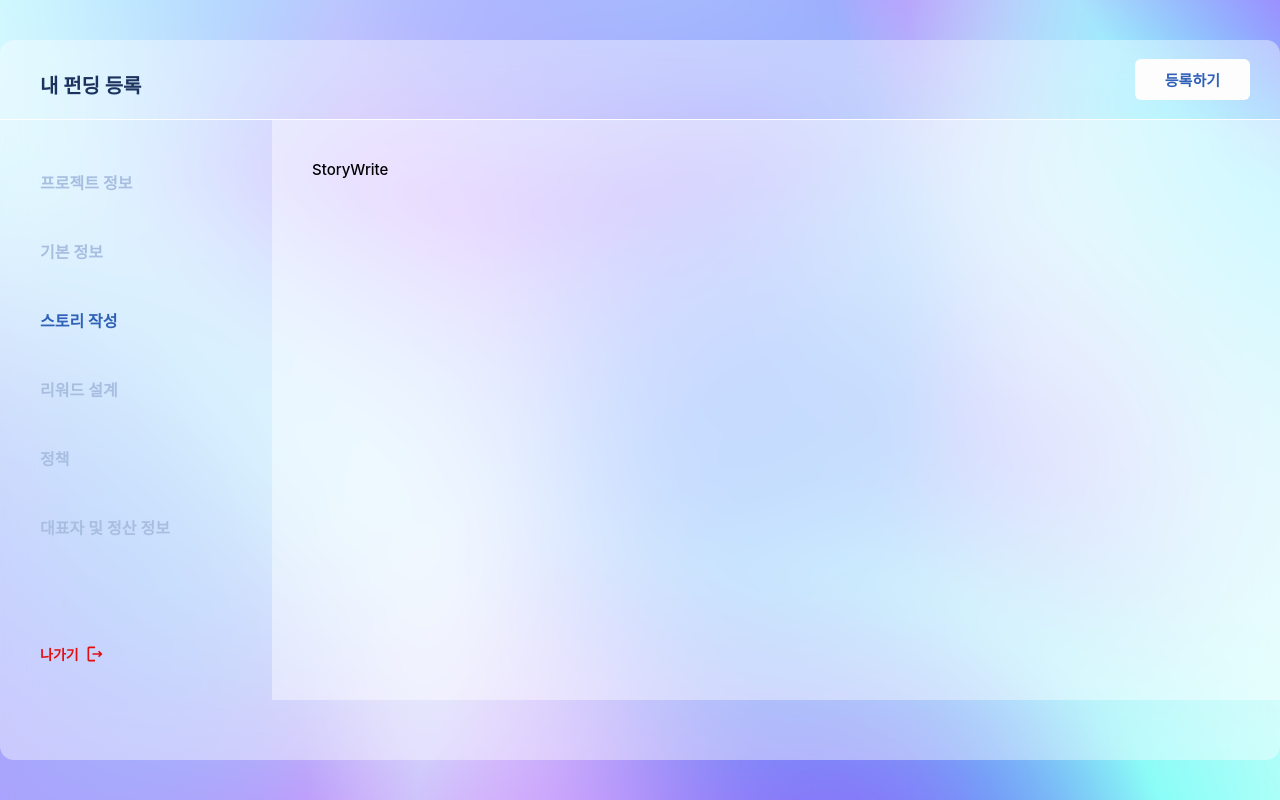
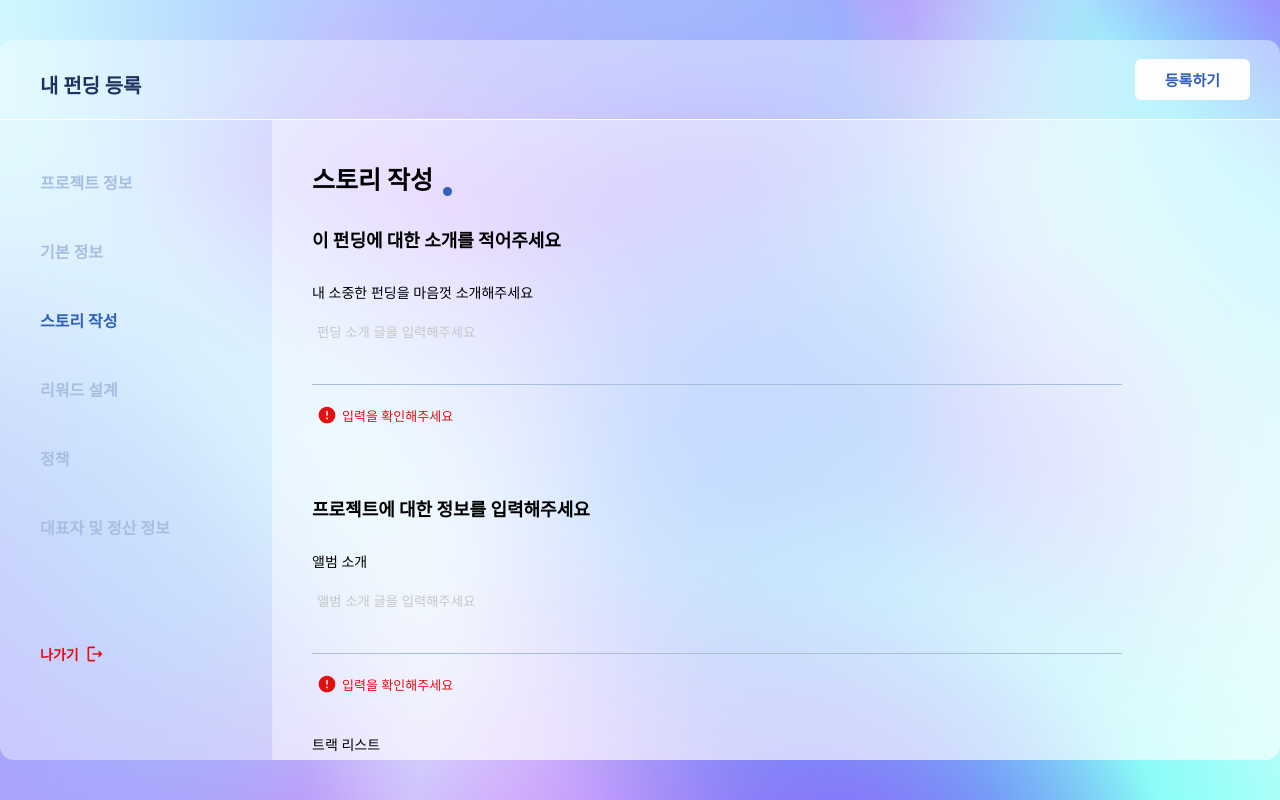
Before and after one commit to soun997/blooming, a React (Vite) app in the folder client/: page /add-fund in a window 1280 px wide. Both pictures are taken after a click on the element "스토리 작성". Built offline with nearby package versions, Linux system fonts and the light colour scheme; a web font is replaced by a local one.

Commit message:
[S09P22A105-344] feat: 스토리 작성 화면 구현

```diff
--- a/client/src/components/AddPage/FormComponent.tsx
+++ b/client/src/components/AddPage/FormComponent.tsx
@@ -71,6 +71,58 @@ export const FormForText = ({
   );
 };
 
+export const FormForLongText = ({
+  title,
+  placeholder,
+  errorCheck,
+  setValid,
+  validIdx,
+  initKeyword,
+}: TextProps) => {
+  const [keyword, setKeyword] = useState(initKeyword);
+  const [validCheck, setValidCheck] = useState(false);
+
+  useEffect(() => {
+    setKeyword(initKeyword);
+    const isValid = errorCheck(initKeyword); // 검증 결과 저장
+    setValidCheck(isValid);
+    setValid({ validIdx, validValue: initKeyword, isValid }); //상위 페이지에 결과 전달
+  }, []);
+
+  const handleLongErrorCheck = (e: React.ChangeEvent<HTMLTextAreaElement>) => {
+    const value = e.target.value;
+    setKeyword(value);
+    const isValid = errorCheck(value); // 검증 결과 저장
+    setValidCheck(isValid);
+    setValid({ validIdx, validValue: value, isValid }); //상위 페이지에 결과 전달
+  };
+
+  return (
+    <EachFormForText>
+      <ContentTitle>{title}</ContentTitle>
+      <FormWithValid>
+        <LongFormBox
+          placeholder={placeholder}
+          value={keyword}
+          onChange={handleLongErrorCheck}
+          isLong={true}
+        ></LongFormBox>
+      </FormWithValid>
+      {validCheck ? (
+        <CorrectCheck>
+          <SuccessSvg />
+          확인되었습니다
+        </CorrectCheck>
+      ) : (
+        <ErrorCheck>
+          <ErrorSvg />
+          입력을 확인해주세요
+        </ErrorCheck>
+      )}
+    </EachFormForText>
+  );
+};
+
 export const FormForUpload = ({
   title,
   subInfo,
@@ -103,6 +155,7 @@ export const FormForUpload = ({
 
 interface StyleProps {
   placeholder?: string;
+  isLong?: boolean;
 }
 
 const EachFormForText = styled.div`
@@ -126,12 +179,30 @@ const FormBox = styled.input<StyleProps>`
   border: none;
   width: 300px;
   background: none;
+  height: ${(props) => props.isLong && '400px'};
   border-bottom: 1px solid var(--main2-color);
   &::placeholder {
     color: var(--gray-color);
     font-weight: 300;
   }
 
+  &:focus {
+    outline: none !important;
+  }
+`;
+const LongFormBox = styled.textarea<StyleProps>`
+  padding: 10px 5px 30px;
+  border: none;
+  width: 800px;
+  background: none;
+  height: max-content;
+  border: none;
+  resize: none;
+  border-bottom: 1px solid var(--main2-color);
+  &::placeholder {
+    color: var(--gray-color);
+    font-weight: 300;
+  }
   &:focus {
     outline: none !important;
   }
@@ -187,4 +258,8 @@ const UploadButton = styled.div`
   padding: 7px 15px;
   border-radius: 6px;
   cursor: pointer;
+
+  &:hover {
+    background-color: var(--main1-color);
+  }
 `;
--- a/client/src/components/AddPage/StoryWrite.tsx
+++ b/client/src/components/AddPage/StoryWrite.tsx
@@ -1,7 +1,219 @@
-import React from 'react';
+import styled from 'styled-components';
+import { useEffect, useState } from 'react';
+import { MainTitle } from '@style/common';
+import { FundAddInfo, StoryInfoInAdd } from '@type/ProcessInfo';
+import { FormForLongText, FormForText, FormForUpload } from './FormComponent';
+import {
+  validIntroduce,
+  validTotalAmount,
+} from '@utils/validation/AddStoryInfoValid';
 
-const StoryWrite = () => {
-  return <div>StoryWrite</div>;
+interface Props {
+  data: StoryInfoInAdd;
+  setData: React.Dispatch<React.SetStateAction<FundAddInfo>>;
+}
+
+export interface ValidCheck {
+  validIdx: number;
+  validValue: string;
+  isValid: boolean;
+}
+
+const updatestoryInfo = (prevInfo: FundAddInfo, storyInfo: StoryInfoInAdd) => {
+  return {
+    ...prevInfo,
+    storyInfo: storyInfo,
+  };
 };
 
+const StoryWrite = ({ data, setData }: Props) => {
+  const [storyInfo, setstoryInfo] = useState<StoryInfoInAdd>(data);
+  const [validInputCheck, setValidInputCheck] = useState<ValidCheck>({
+    validIdx: 0,
+    validValue: '',
+    isValid: false,
+  });
+
+  useEffect(() => {
+    if (validInputCheck.isValid) {
+      switch (validInputCheck.validIdx) {
+        case 0:
+          //프로젝트 소개
+          storyInfo.summary = validInputCheck.validValue;
+          setData((prevInfo) => updatestoryInfo(prevInfo, storyInfo));
+          break;
+
+        case 1:
+          //앨범 정보
+          storyInfo.moreInfo.album_desc = validInputCheck.validValue;
+          setData((prevInfo) => updatestoryInfo(prevInfo, storyInfo));
+          break;
+
+        case 2:
+          //트랙리스트
+          storyInfo.moreInfo.track_list = validInputCheck.validValue;
+          setData((prevInfo) => updatestoryInfo(prevInfo, storyInfo));
+          break;
+
+        case 3:
+          //구성품
+          storyInfo.moreInfo.album_img = validInputCheck.validValue;
+          setData((prevInfo) => updatestoryInfo(prevInfo, storyInfo));
+          break;
+
+        case 4:
+          //프로젝트 티저 영상
+          storyInfo.teaser = validInputCheck.validValue;
+          setData((prevInfo) => updatestoryInfo(prevInfo, storyInfo));
+          break;
+
+        case 5:
+          //프로젝트 예산
+          storyInfo.budget = parseInt(validInputCheck.validValue);
+          setData((prevInfo) => updatestoryInfo(prevInfo, storyInfo));
+          break;
+
+        default:
+          break;
+      }
+    }
+  }, [validInputCheck]);
+
+  return (
+    <div>
+      <Title>
+        스토리 작성<div className="dot"></div>
+      </Title>
+      <QuestionFrame>
+        <Subtitle>이 펀딩에 대한 소개를 적어주세요</Subtitle>
+        <Contents>
+          <FormForLongText
+            title="내 소중한 펀딩을 마음껏 소개해주세요"
+            placeholder="펀딩 소개 글을 입력해주세요"
+            validIdx={0}
+            setValid={setValidInputCheck}
+            errorCheck={validIntroduce}
+            initKeyword={storyInfo.summary}
+          />
+        </Contents>
+      </QuestionFrame>
+      <QuestionFrame>
+        <Subtitle>프로젝트에 대한 정보를 입력해주세요</Subtitle>
+        <Contents>
+          <FormForLongText
+            title="앨범 소개"
+            placeholder="앨범 소개 글을 입력해주세요"
+            validIdx={1}
+            setValid={setValidInputCheck}
+            errorCheck={validIntroduce}
+            initKeyword={storyInfo.moreInfo.album_desc}
+          />
+          <FormForUpload
+            title="트랙 리스트"
+            subInfo={[
+              '트랙리스트 이미지 원본을 업로드 해주세요.',
+              'JPG, JPEG, PNG / 10MB 이하 파일 1개만 업로드 가능해요.',
+            ]}
+            setValid={setValidInputCheck}
+            validIdx={2}
+          />
+          <FormForUpload
+            title="구성품"
+            subInfo={[
+              '앨범 구성품 예시 이미지 원본을 업로드 해주세요.',
+              'JPG, JPEG, PNG / 10MB 이하 파일 1개만 업로드 가능해요.',
+            ]}
+            setValid={setValidInputCheck}
+            validIdx={3}
+          />
+        </Contents>
+      </QuestionFrame>
+      <QuestionFrame>
+        <Subtitle>관련 티저 영상이 있으신가요?</Subtitle>
+        <Contents>
+          <FormForText
+            title="펀딩과 관련한 짧은 영상이면 좋을 것같아요 !"
+            placeholder="영상을 확인할 수 있는 링크를 입력해주세요"
+            validIdx={4}
+            setValid={setValidInputCheck}
+            errorCheck={validIntroduce}
+            initKeyword={storyInfo.teaser}
+          />
+        </Contents>
+      </QuestionFrame>
+      <QuestionFrame>
+        <Subtitle>마지막으로, 이 프로젝트의 총 예산을 적어주세요</Subtitle>
+        <Contents>
+          <FormForText
+            title="투자자들에게 예산 정보가 공개됩니다"
+            placeholder="총 예산을 입력해주세요"
+            validIdx={5}
+            setValid={setValidInputCheck}
+            errorCheck={validTotalAmount}
+            initKeyword={storyInfo.budget.toString()}
+          />
+        </Contents>
+      </QuestionFrame>
+    </div>
+  );
+};
+
+const Title = styled(MainTitle)`
+  font-size: 25px;
+  display: flex;
+  margin-bottom: 30px;
+`;
+
+const QuestionFrame = styled.div`
+  margin-bottom: 60px;
+`;
+
+const Subtitle = styled.div`
+  font-weight: 700;
+  font-size: 18px;
+  display: flex;
+  align-items: center;
+  margin-bottom: 30px;
+
+  span {
+    margin-top: 3px;
+    margin-left: 5px;
+    color: var(--error-color);
+    font-size: 18px;
+  }
+`;
+const Contents = styled.div`
+  display: flex;
+  flex-direction: column;
+  gap: 30px;
+  margin-top: 20px;
+
+  .rows {
+    display: flex;
+    align-items: center;
+    gap: 20px;
+  }
+`;
+
+interface styleProps {
+  active?: boolean;
+}
+
+const Chip = styled.div<styleProps>`
+  cursor: pointer;
+  width: fit-content;
+  height: fit-content;
+  padding: 10px 20px;
+  background-color: ${(props) =>
+    props.active ? 'var(--main1-color)' : 'var(--gray-color)'};
+  color: var(--white-color);
+  font-size: 14px;
+  font-weight: 400;
+  border-radius: 6px;
+
+  &:hover {
+    background-color: var(--main1-color);
+  }
+`;
+
 export default StoryWrite;
--- a/client/src/pages/AddFund.tsx
+++ b/client/src/pages/AddFund.tsx
@@ -50,7 +50,6 @@ const InitInfo: FundAddInfo = {
   },
   storyInfo: {
     budget: 15000000,
-    image: '',
     moreInfo: {
       album_desc: '',
       album_img: '',
@@ -68,7 +67,7 @@ const AddFund = () => {
   const components = [
     <ProjectInfo data={totalInfo.projectInfo} setData={setTotalInfo} />,
     <DefaultInfo data={totalInfo.defaultInfo} setData={setTotalInfo} />,
-    <StoryWrite />,
+    <StoryWrite data={totalInfo.storyInfo} setData={setTotalInfo} />,
     <Reward />,
     <Policy />,
     <RepresentInfo />,
@@ -145,6 +144,7 @@ const Title = styled.div`
 
 const ContextFrame = styled.div`
   display: flex;
+  overflow-y: hidden;
 `;
 const LeftContext = styled.div`
   width: 20%;
@@ -173,9 +173,10 @@ const Subtitle = styled.div<Props>`
 `;
 
 const RightContext = styled.div`
-  height: 500px;
+  flex-grow: 1; /* 이 부분을 추가합니다. */
+  overflow-y: auto; /* 내용이 넘칠 경우 스크롤이 생기도록 합니다. */
   width: 80%;
-  overflow-y: scroll;
+  /* overflow-y: scroll; */
   padding: 40px;
   background-color: #ffffff69;
   &::-webkit-scrollbar {
--- a/client/src/types/ProcessInfo.ts
+++ b/client/src/types/ProcessInfo.ts
@@ -37,7 +37,6 @@ export type DefaultInfoInAdd = {
 };
 
 export type StoryInfoInAdd = {
-  image: string;
   summary: string;
   teaser: string;
   moreInfo: MoreInfo;
--- /dev/null
+++ b/client/src/utils/validation/AddStoryInfoValid.ts
@@ -0,0 +1,14 @@
+const validIntroduce = (keyword: string) => {
+  return keyword.length >= 1;
+};
+
+const validTotalAmount = (keyword: string) => {
+  const numericPart = keyword.replace(/\D/g, '');
+  if (keyword.length !== numericPart.length) {
+    return false;
+  }
+
+  return true;
+};
+
+export { validIntroduce, validTotalAmount };
```
